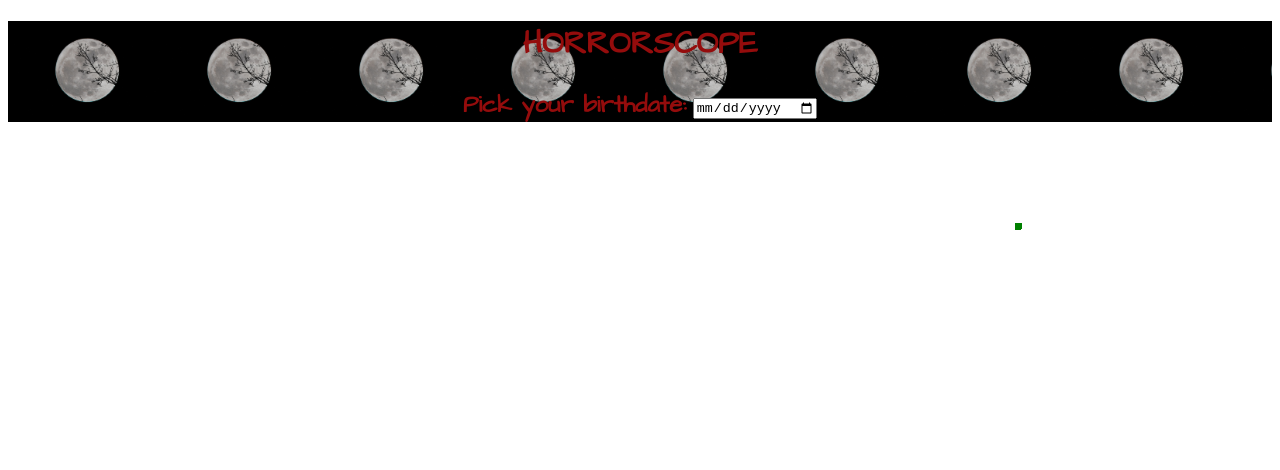
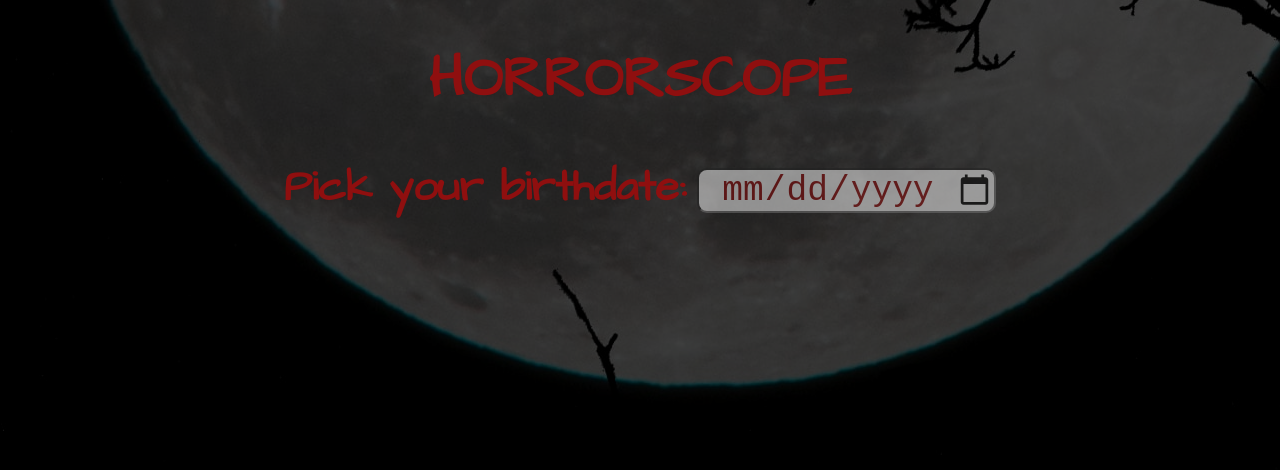
Before and after one commit to aleksmilenkovic/horrorscope, a plain HTML site: page index.html in a window 1280 px wide. Shown: the top 470 px of the page. Drawn offline with Linux system fonts and the light colour scheme.

Commit message:
styling a bit

```diff
--- a/index.html
+++ b/index.html
@@ -4,8 +4,11 @@
     <meta charset="UTF-8" />
     <meta name="viewport" content="width=device-width, initial-scale=1.0" />
     <title>Horrorscope</title>
-    <link rel="preconnect" href="https://fonts.gstatic.com">
-<link href="https://fonts.googleapis.com/css2?family=Architects+Daughter&display=swap" rel="stylesheet">
+    <link rel="preconnect" href="https://fonts.gstatic.com" />
+    <link
+      href="https://fonts.googleapis.com/css2?family=Architects+Daughter&display=swap"
+      rel="stylesheet"
+    />
     <link rel="stylesheet" href="style.css" />
   </head>
   <body>
@@ -24,9 +27,11 @@
       </div>
     </header>
 
+    <br />
+
     <div id="loader"></div>
 
-    <div class="slideWrapper">
+    <div class="slideWrapper upper">
       <div class="slide__info">
         <h1 class="slide__sign" id="sign"></h1>
         <h2 class="slide__headline" id="headline"></h2>
@@ -36,7 +41,6 @@
       <div class="slide__image" id="signImage"></div>
     </div>
 
-
     <script src="./db.js"></script>
     <script src="./app.js"></script>
   </body>
--- a/style.css
+++ b/style.css
@@ -1,58 +1,80 @@
 html {
-  font-family: 'Architects Daughter', cursive;
-  /* border: 3px solid black; */
+  font-family: "Architects Daughter", cursive;
+  font-size: calc(1em + 1vw);
 }
 
 body {
-  /* border: 3px dotted red; */
-  /* background-image: url(./pics/david-dibert-Na0BbqKbfAo-unsplash.jpg);
-  background-position: center; */
-  color: #940c0c;
-
+  color: #8f0f0f;
+  background-color: black;
 }
 
 header {
-  background-image: url(./pics/david-dibert-Na0BbqKbfAo-unsplash.jpg);
-  background-size: contain;
   margin: 0 auto;
   text-align: center;
+  font-size: 1em;
+  border-radius: 20px;
 }
 
 .calendarPicker__heading {
   display: inline;
 }
 
+#dateInput {
+  font-size: larger;
+  color: #940c0c;
+  opacity: 0.5;
+  text-align: center;
+  border-radius: 10px;
+}
+
 .slideWrapper {
-  /* border: 3px solid black; */
   display: flex;
   justify-content: space-evenly;
   flex-wrap: wrap;
-  margin-top: 3%;
-  padding-top: 2%;
+}
+
+.upper::before {
+  content: "";
+  background: url(./pics/david-dibert-Na0BbqKbfAo-unsplash.jpg);
+  opacity: 0.3;
+  top: 0;
+  left: 0;
+  bottom: 0;
+  right: 0;
+  position: absolute;
+  z-index: -2;
+  background-position: bottom;
 }
 
 .slide__info {
-  /* border: 3px dotted red; */
   flex-basis: 40%;
   text-align: center;
   font-size: xx-large;
+  font-weight: bolder;
   align-self: flex-start;
+  color: #940c0c;
+  opacity: 0.9;
+  position: relative;
+  z-index: 1;
+  padding: 5px;
+  margin: 5px;
+}
+
+.slide__sign {
+  margin: 0;
 }
 
 .slide__image {
-  border: 3px dotted green;
   margin-top: 3%;
-
-
 }
 
 .slide__image img {
-  /* display: block; */
   width: 100%;
   flex-grow: 2;
+  border-radius: 50%;
+  opacity: 0.7;
 }
 
-/* Center the loader */
 #loader {
   display: none;
   position: absolute;
@@ -86,34 +108,3 @@ header {
     transform: rotate(360deg);
   }
 }
-
-/* Add animation to "page content" */
-.animate-bottom {
-  position: relative;
-  -webkit-animation-name: animatebottom;
-  -webkit-animation-duration: 1s;
-  animation-name: animatebottom;
-  animation-duration: 1s;
-}
-
-@-webkit-keyframes animatebottom {
-  from {
-    bottom: -100px;
-    opacity: 0;
-  }
-  to {
-    bottom: 0px;
-    opacity: 1;
-  }
-}
-
-@keyframes animatebottom {
-  from {
-    bottom: -100px;
-    opacity: 0;
-  }
-  to {
-    bottom: 0;
-    opacity: 1;
-  }
-}
```
